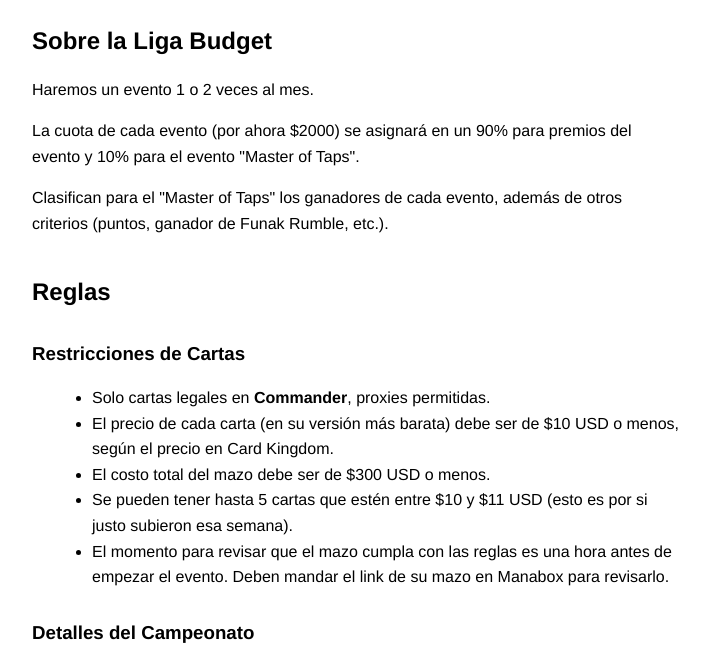
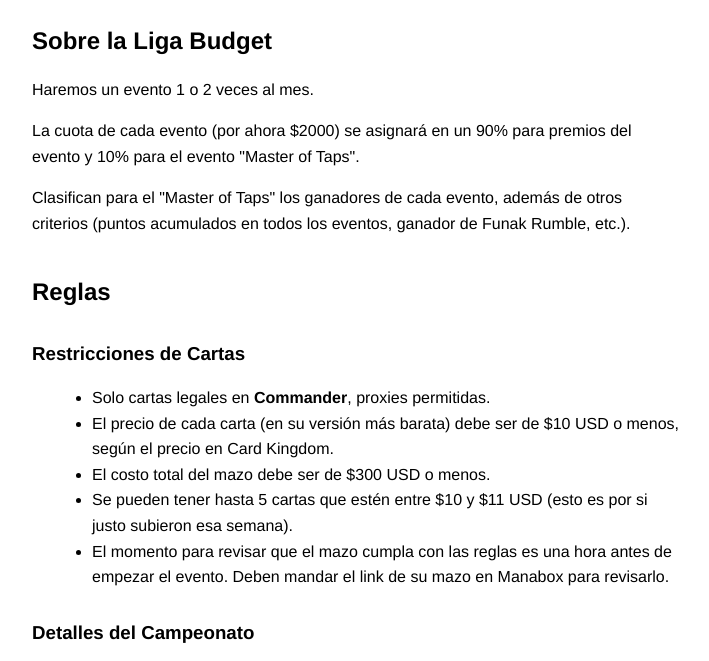
Before and after one commit to maikch2/budget-league, a plain HTML site: page index.html in a window 1280 px wide. Shown: the part 133-794 px from the top of the page, without its empty margins (283-992 px from the left). Drawn offline with Linux system fonts and the light colour scheme.

Commit message:
fix(): fix wording

```diff
--- a/index.html
+++ b/index.html
@@ -12,7 +12,7 @@
     <h2>Sobre la Liga Budget</h2>
     <p>Haremos un evento 1 o 2 veces al mes.</p>
     <p>La cuota de cada evento (por ahora $2000) se asignará en un 90% para premios del evento y 10% para el evento "Master of Taps".</p>
-    <p>Clasifican para el "Master of Taps" los ganadores de cada evento, además de otros criterios (puntos, ganador de Funak Rumble, etc.).</p>
+    <p>Clasifican para el "Master of Taps" los ganadores de cada evento, además de otros criterios (puntos acumulados en todos los eventos, ganador de Funak Rumble, etc.).</p>
 
     <h2>Reglas</h2>
     <h3>Restricciones de Cartas</h3>
```
